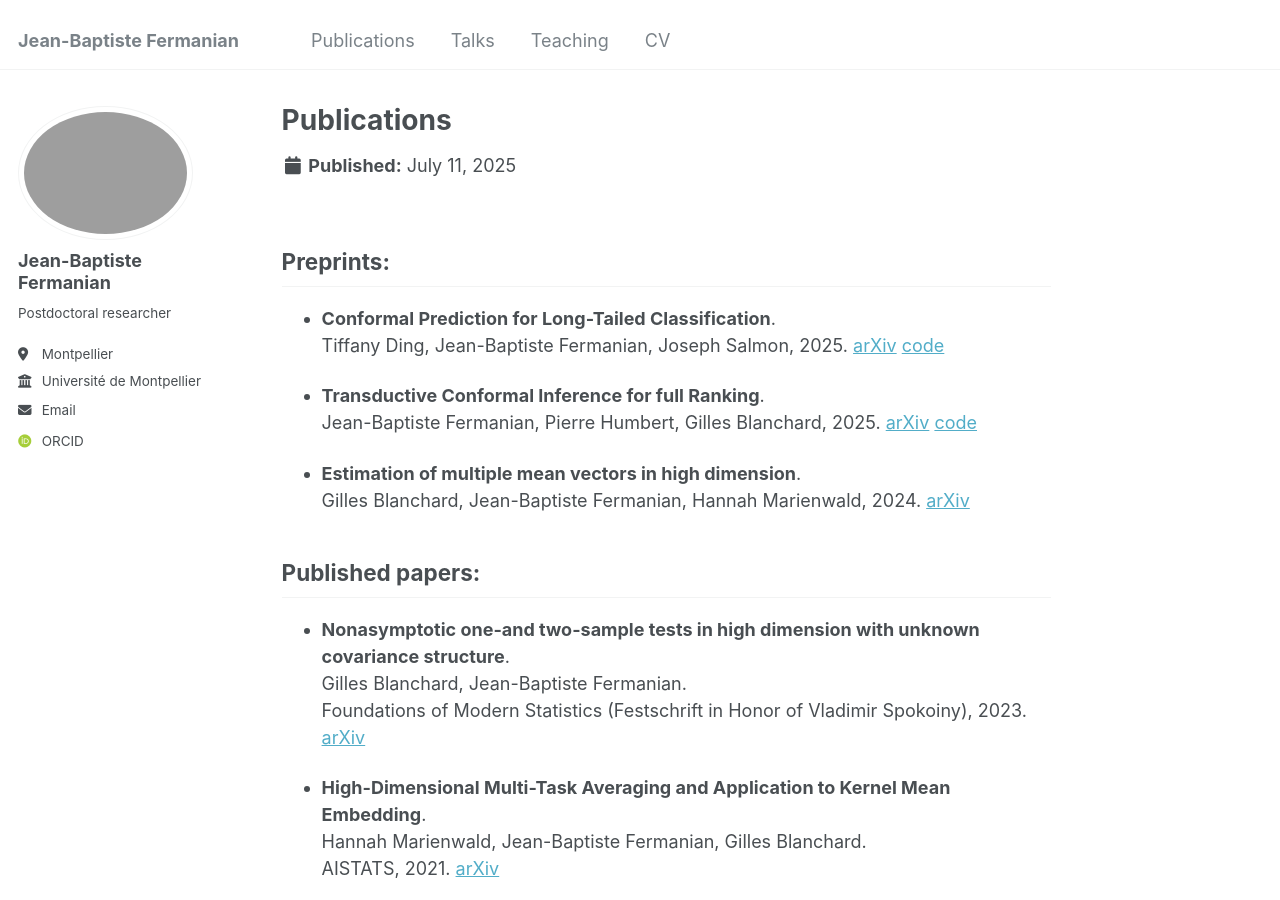
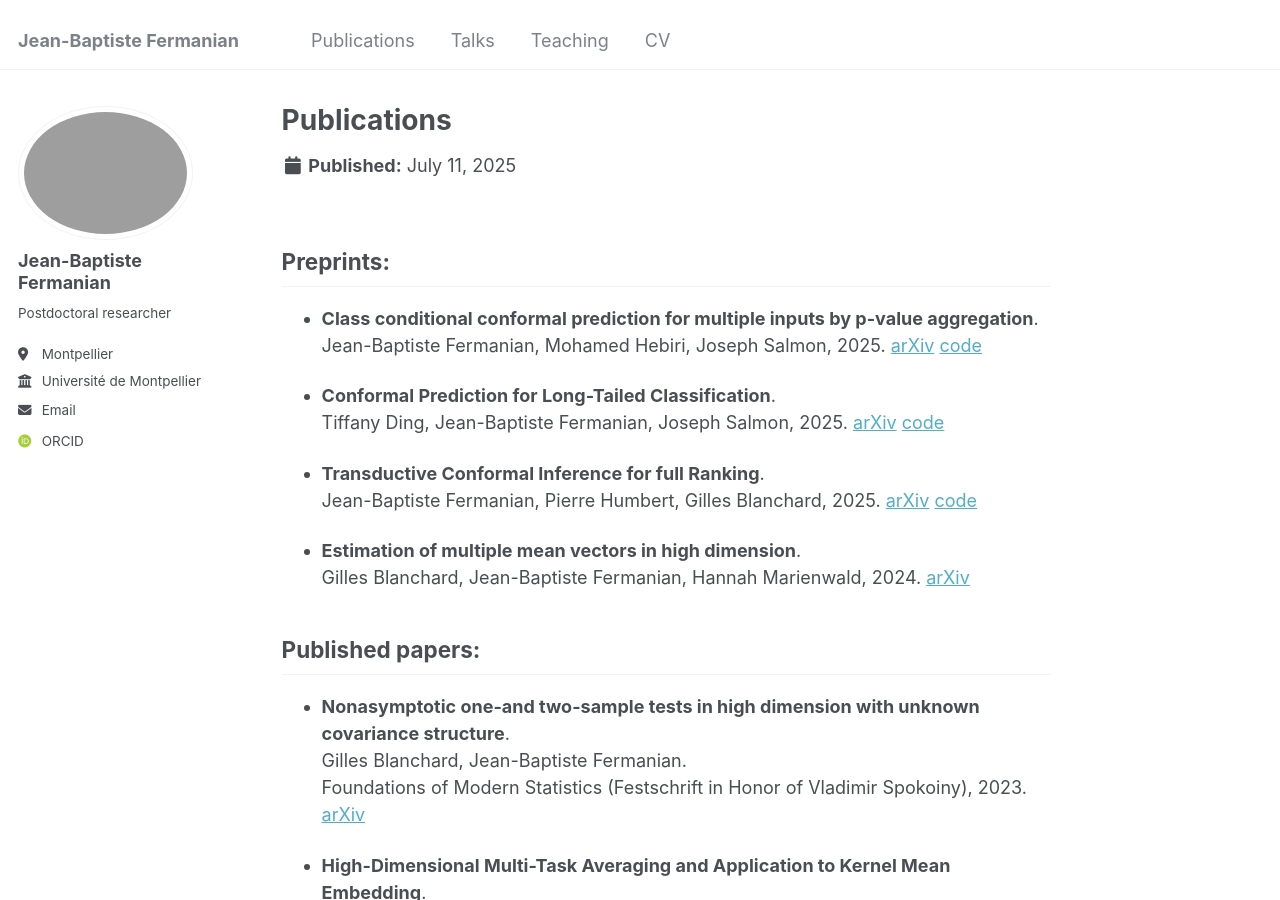
Before and after one commit to jeanbaptistefermanian/jeanbaptistefermanian.github.io, a Jekyll site: the page built from _publications/publications.md, in a window 1280 px wide and 900 px high. Built offline with Jekyll 4.4.1, drawn with Linux system fonts in a browser that asks for light colours; some web fonts are replaced.

Commit message:
add cp multiinput

```diff
--- a/_publications/publications.md
+++ b/_publications/publications.md
@@ -6,6 +6,9 @@ redirect_from:
 - /publications.html
 ---
 ## Preprints:
+- **Class conditional conformal prediction for multiple inputs by p-value aggregation**.\
+Jean-Baptiste Fermanian, Mohamed Hebiri, Joseph Salmon, 2025. [arXiv](https://arxiv.org/abs/2507.07150) [code](https://github.com/jeanbaptistefermanian/Class_Conditional_CP_for_Multi_Inputs)
+
 - **Conformal Prediction for Long-Tailed Classification**.\
 Tiffany Ding, Jean-Baptiste Fermanian, Joseph Salmon, 2025. [arXiv](https://arxiv.org/abs/2507.06867) [code](https://github.com/tiffanyding/long-tail-conformal)
 
```
